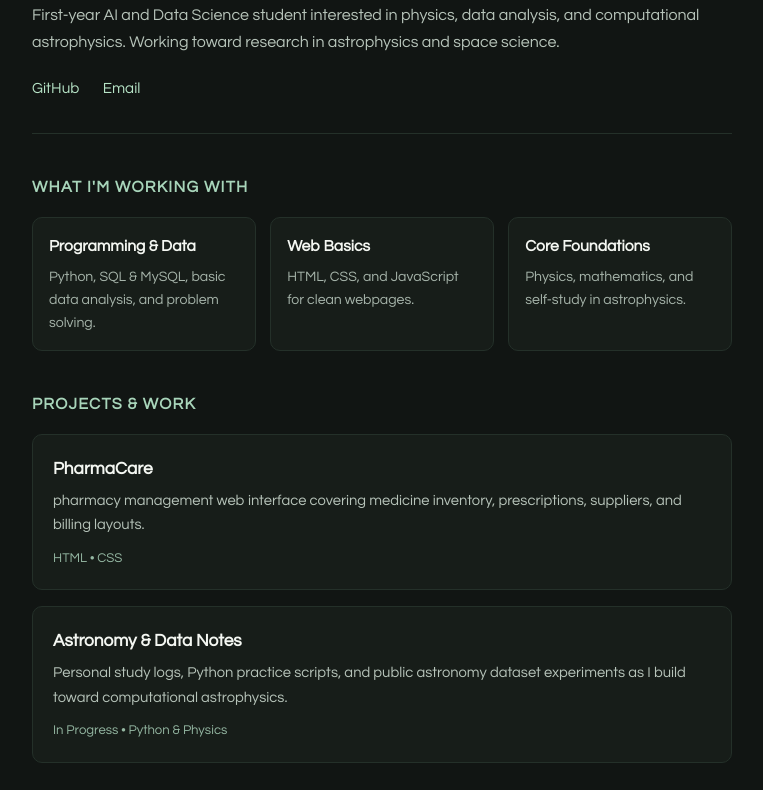
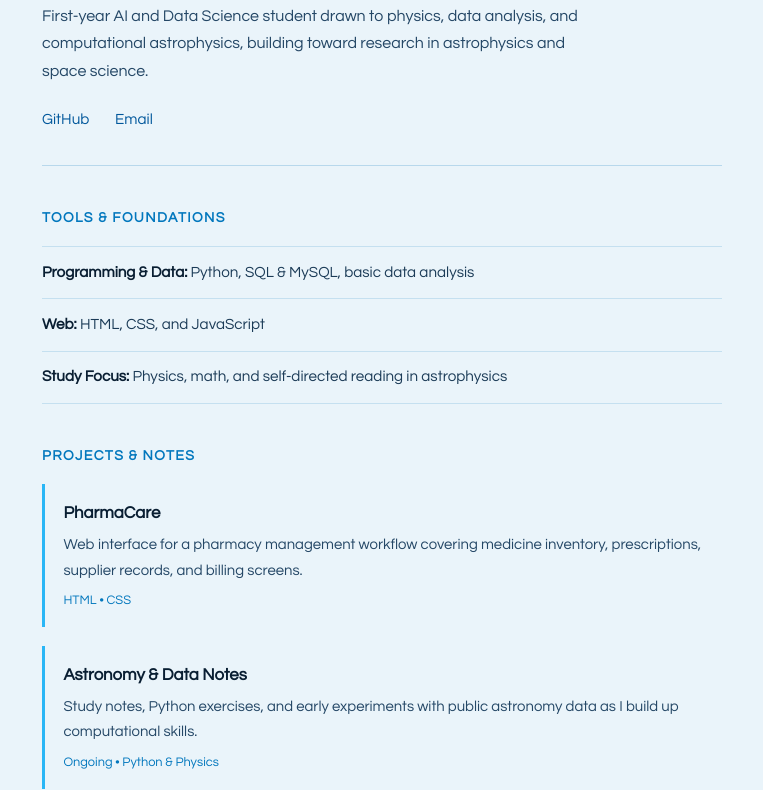
Before and after one commit to meenakshi317/About-Me, a plain HTML site: page index.html in a window 1280 px wide. Shown: the part 142-932 px from the top of the page, without its empty margins (258-1021 px from the left). Drawn offline with Linux system fonts and the light colour scheme.

Commit message:
Revamp personal webpage layout and styling
Updated the layout and design of the personal webpage, including changes to styles, content structure, and section headings.

```diff
--- a/index.html
+++ b/index.html
@@ -13,55 +13,55 @@
 
     body {
       font-family: "Century Gothic", system-ui, -apple-system, sans-serif;
-      background-color: #111513;
-      color: #e8efe9;
-      line-height: 1.65;
-      padding: 2.5rem 1.25rem;
+      background-color: #eaf4fa;
+      color: #102a43;
+      line-height: 1.7;
+      padding: 3rem 1.35rem;
     }
 
     .wrap {
-      max-width: 700px;
+      max-width: 680px;
       margin: 0 auto;
     }
 
     header {
       padding-bottom: 2rem;
       margin-bottom: 2.5rem;
-      border-bottom: 1px solid #243029;
+      border-bottom: 1px solid #b8d8ec;
     }
 
-    .tag {
-      display: inline-block;
-      font-size: 0.8rem;
-      color: #a8d5ba;
-      background-color: #1a261f;
-      padding: 0.25rem 0.65rem;
-      border-radius: 999px;
-      margin-bottom: 0.9rem;
+    .eyebrow {
+      font-size: 0.82rem;
+      letter-spacing: 0.06em;
+      color: #0277bd;
+      margin-bottom: 0.55rem;
     }
 
     h1 {
-      font-size: 2rem;
+      font-size: 2.05rem;
       font-weight: 700;
-      color: #f4f7f2;
-      margin-bottom: 0.5rem;
+      color: #091e32;
+      margin-bottom: 0.65rem;
     }
 
     .bio {
-      color: #b7c4ba;
+      color: #244766;
       font-size: 1rem;
-      margin-bottom: 1.25rem;
+      margin-bottom: 1.3rem;
+      max-width: 62ch;
     }
 
     .links a {
-      color: #b7e4c7;
+      color: #01579b;
       text-decoration: none;
-      margin-right: 1.25rem;
+      margin-right: 1.4rem;
       font-size: 0.95rem;
+      border-bottom: 1px solid transparent;
+      padding-bottom: 2px;
     }
 
     .links a:hover {
-      text-decoration: underline;
+      border-bottom-color: #01579b;
     }
 
     section {
@@ -69,89 +69,68 @@
     }
 
     h2 {
-      font-size: 1rem;
+      font-size: 0.88rem;
       text-transform: uppercase;
-      letter-spacing: 0.08em;
-      color: #a8d5ba;
+      letter-spacing: 0.1em;
+      color: #0277bd;
       margin-bottom: 1rem;
     }
 
-    .grid {
-      display: grid;
-      grid-template-columns: repeat(auto-fit, minmax(200px, 1fr));
-      gap: 0.9rem;
+    .skill-list {
+      list-style: none;
+      border-top: 1px solid #c5e0f0;
     }
 
-    .box {
-      background-color: #171d19;
-      border: 1px solid #243029;
-      border-radius: 10px;
-      padding: 1rem;
+    .skill-list li {
+      padding: 0.8rem 0;
+      border-bottom: 1px solid #c5e0f0;
+      font-size: 0.95rem;
+      color: #1b3b57;
     }
 
-    .box h3 {
-      font-size: 0.98rem;
-      margin-bottom: 0.3rem;
-      color: #f4f7f2;
+    .skill-list strong {
+      color: #091e32;
+      font-weight: 600;
     }
 
-    .box p {
-      font-size: 0.88rem;
-      color: #a7b5ab;
+    .entry {
+      padding: 0.95rem 0 0.95rem 1.15rem;
+      border-left: 3px solid #29b6f6;
+      margin-bottom: 1.15rem;
     }
 
-    .project {
-      background-color: #171d19;
-      border: 1px solid #243029;
-      border-radius: 10px;
-      padding: 1.25rem;
-      margin-bottom: 1rem;
+    .entry h3 {
+      font-size: 1.05rem;
+      color: #091e32;
+      margin-bottom: 0.3rem;
     }
 
-    .project h3 {
-      font-size: 1.08rem;
-      color: #f4f7f2;
-      margin-bottom: 0.35rem;
-    }
-
-    .project p {
-      font-size: 0.92rem;
-      color: #b7c4ba;
-      margin-bottom: 0.65rem;
+    .entry p {
+      font-size: 0.93rem;
+      color: #244766;
     }
 
     .meta {
-      font-size: 0.82rem;
-      color: #95b8a3;
-    }
-
-    .project a {
-      display: inline-block;
-      margin-top: 0.5rem;
-      color: #b7e4c7;
-      font-size: 0.9rem;
-      text-decoration: none;
-    }
-
-    .project a:hover {
-      text-decoration: underline;
+      margin-top: 0.45rem;
+      font-size: 0.8rem;
+      color: #0277bd;
     }
 
     footer {
-      border-top: 1px solid #243029;
+      border-top: 1px solid #b8d8ec;
       padding-top: 1.5rem;
-      font-size: 0.85rem;
-      color: #8b998f;
+      font-size: 0.84rem;
+      color: #4c7394;
     }
   </style>
 </head>
 <body>
   <div class="wrap">
     <header>
-      <span class="tag">B.Tech AI &amp; Data Science • 18</span>
+      <div class="eyebrow">B.Tech AI &amp; Data Science • 18</div>
       <h1>Meenakshi Sooraj</h1>
       <p class="bio">
-        First-year AI and Data Science student interested in physics, data analysis, and computational astrophysics. Working toward research in astrophysics and space science.
+        First-year AI and Data Science student drawn to physics, data analysis, and computational astrophysics, building toward research in astrophysics and space science.
       </p>
       <div class="links">
         <a href="https://github.com/meenakshi317" target="_blank" rel="noopener">GitHub</a>
@@ -160,52 +139,40 @@
     </header>
 
     <section>
-      <h2>What I'm Working With</h2>
-      <div class="grid">
-        <div class="box">
-          <h3>Programming &amp; Data</h3>
-          <p>Python, SQL &amp; MySQL, basic data analysis, and problem solving.</p>
-        </div>
-        <div class="box">
-          <h3>Web Basics</h3>
-          <p>HTML, CSS, and JavaScript for clean webpages.</p>
-        </div>
-        <div class="box">
-          <h3>Core Foundations</h3>
-          <p>Physics, mathematics, and self-study in astrophysics.</p>
-        </div>
+      <h2>Tools &amp; Foundations</h2>
+      <ul class="skill-list">
+        <li><strong>Programming &amp; Data:</strong> Python, SQL &amp; MySQL, basic data analysis</li>
+        <li><strong>Web:</strong> HTML, CSS, and JavaScript</li>
+        <li><strong>Study Focus:</strong> Physics, math, and self-directed reading in astrophysics</li>
+      </ul>
+    </section>
+
+    <section>
+      <h2>Projects &amp; Notes</h2>
+
+      <div class="entry">
+        <h3>PharmaCare</h3>
+        <p>
+          Web interface for a pharmacy management workflow covering medicine inventory, prescriptions, supplier records, and billing screens.
+        </p>
+        <div class="meta">HTML • CSS</div>
+      </div>
+
+      <div class="entry">
+        <h3>Astronomy &amp; Data Notes</h3>
+        <p>
+          Study notes, Python exercises, and early experiments with public astronomy data as I build up computational skills.
+        </p>
+        <div class="meta">Ongoing • Python &amp; Physics</div>
       </div>
     </section>
 
     <section>
-      <h2>Projects &amp; Work</h2>
-
-      <div class="project">
-        <h3>PharmaCare</h3>
-        <p>
-          pharmacy management web interface covering medicine inventory, prescriptions, suppliers, and billing layouts.
-        </p>
-        <div class="meta">HTML • CSS</div>
-      </div>
-
-
-
-
-      <div class="project">
-        <h3>Astronomy &amp; Data Notes</h3>
-        <p>
-          Personal study logs, Python practice scripts, and public astronomy dataset experiments as I build toward computational astrophysics.
-        </p>
-        <div class="meta">In Progress • Python &amp; Physics</div>
-      </div>
-    </section>
-
-    <section>
-      <h2>Direction &amp; Goals</h2>
-      <div class="project">
+      <h2>Where This Is Headed</h2>
+      <div class="entry">
         <h3>Computational Astrophysics</h3>
         <p>
-          Building strong coding, math, and data skills now with long-term plans for a Master's in Computational Astrophysics at the University of Bonn and work around space missions and ESA.
+          Developing stronger coding, math, and data skills now, with long-term plans for a Master's in Computational Astrophysics at the University of Bonn and work connected to space missions and ESA.
         </p>
       </div>
     </section>
```
